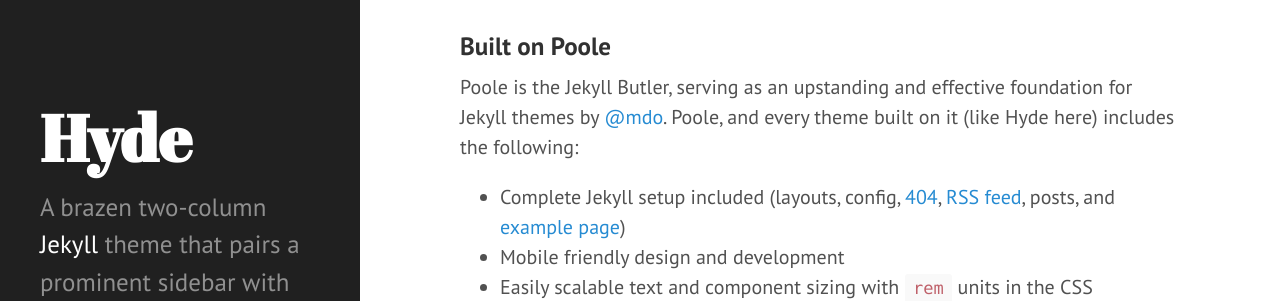
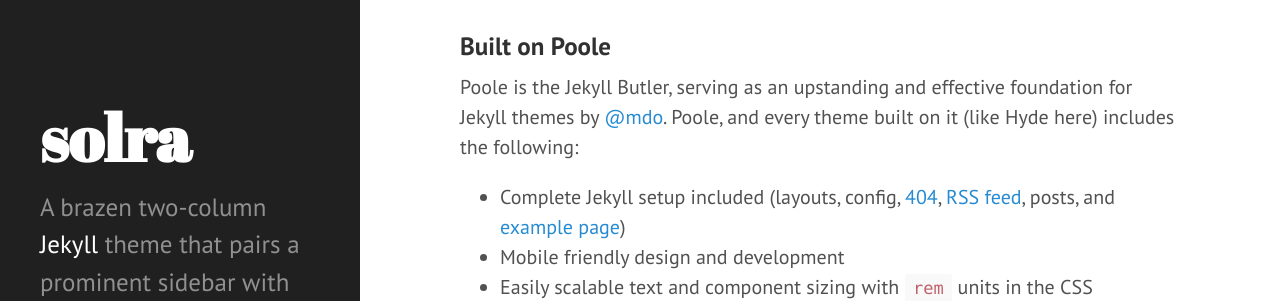
Before and after one commit to jsolra/jsolra.github.io, a Jekyll site: the page built from index.html, in a window 1280 px wide. Shown: the part 239-540 px from the top of the page. Built offline with Jekyll 4.4.1, drawn with Linux system fonts in a browser that asks for light colours; Markdown is read by kramdown in place of the engine named in the settings; the list of posts is cut into pages by our own code.

Commit message:
Update _config.yml

```diff
--- a/_config.yml
+++ b/_config.yml
@@ -7,10 +7,10 @@ permalink:        pretty
 relative_permalinks: true
 
 # Setup
-title:            Hyde
-tagline:          'A Jekyll theme'
+title:            solra
+tagline:          'Hi sora'
 description:      'A brazen two-column <a href="http://jekyllrb.com" target="_blank">Jekyll</a> theme that pairs a prominent sidebar with uncomplicated content. Made by <a href="https://twitter.com/mdo" target="_blank">@mdo</a>.'
-url:              http://hyde.getpoole.com
+url:              http://jsolra.github.io
 baseurl:          /
 
 author:
```
